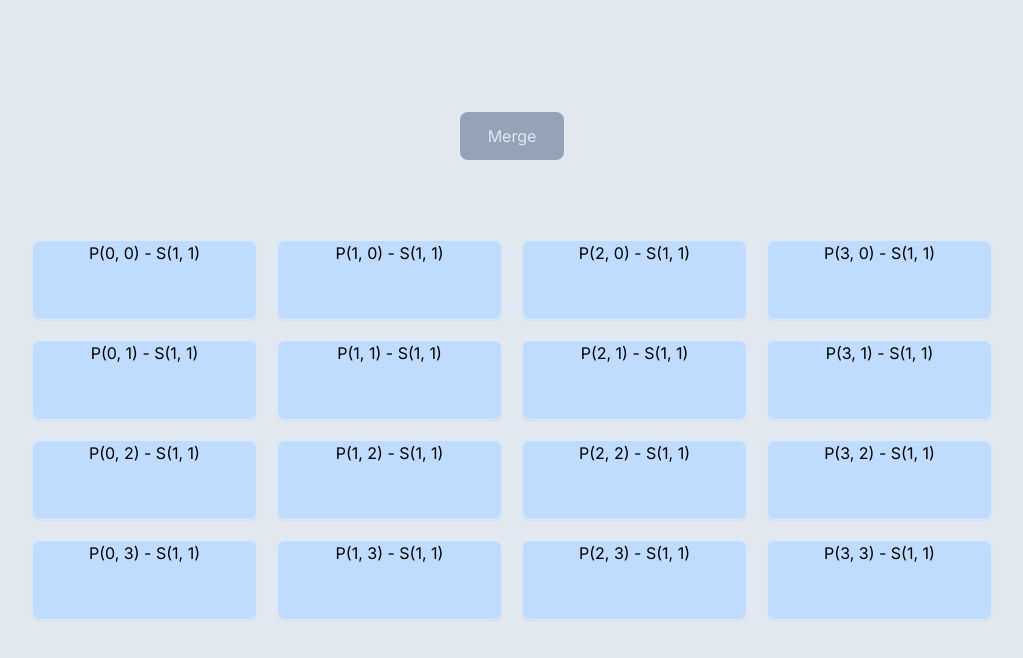
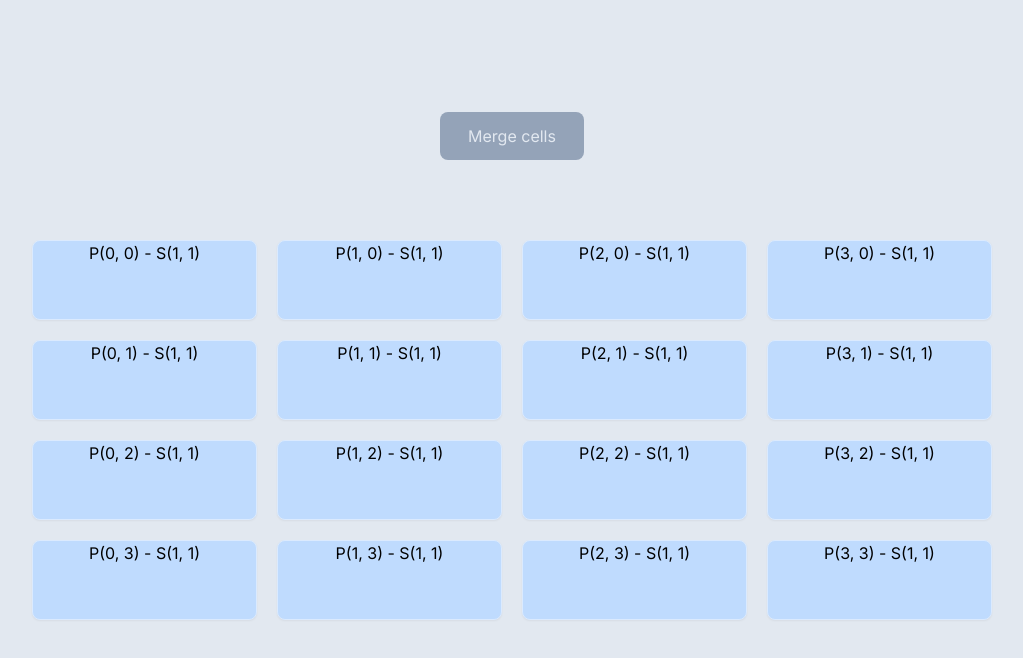
Before and after one commit to jean1591/bento-generator, a Next.js app: page / in a window 1280 px wide. Shown: the top 658 px of the page, without its empty margins (128-1151 px from the left). Built offline with nearby package versions, Linux system fonts and the light colour scheme.

Commit message:
extract to own components

```diff
--- /dev/null
+++ b/src/app/components/bento.tsx
@@ -0,0 +1,133 @@
+import {
+  CellCoordinates,
+  setMergeButtonDisable,
+  setSelectedCellOne,
+  setSelectedCellTwo,
+} from "../lib/store/features/bentoSettings/slice";
+import { useDispatch, useSelector } from "react-redux";
+
+import { RootState } from "../lib/store/store";
+import { classNames } from "@/utils";
+import { useEffect } from "react";
+
+export const Bento = () => {
+  const dispatch = useDispatch();
+  const { bento, selectedCellOne, selectedCellTwo } = useSelector(
+    (state: RootState) => state.bentoSettings
+  );
+
+  const handleCellOnClick = (rowIndex: number, columnIndex: number) => {
+    const isSelectedCellOne = isCellCurrentCell(
+      selectedCellOne,
+      rowIndex,
+      columnIndex
+    );
+    const isSelectedCellTwo = isCellCurrentCell(
+      selectedCellTwo,
+      rowIndex,
+      columnIndex
+    );
+
+    // Cancel selectedCellOne
+    if (selectedCellOne && isSelectedCellOne) {
+      dispatch(setSelectedCellOne(null));
+      return;
+    }
+
+    // Cancel selectedCellTwo
+    if (selectedCellTwo && isSelectedCellTwo) {
+      dispatch(setSelectedCellTwo(null));
+      return;
+    }
+
+    // Select selectedCellOne
+    if (
+      (!selectedCellOne && selectedCellTwo) ||
+      (!selectedCellOne && !selectedCellTwo)
+    ) {
+      dispatch(setSelectedCellOne({ rowIndex, columnIndex }));
+      return;
+    }
+
+    // Select selectedCellTwo
+    if (selectedCellOne) {
+      dispatch(setSelectedCellTwo({ rowIndex, columnIndex }));
+
+      return;
+    }
+  };
+
+  useEffect(() => {
+    if (selectedCellOne && selectedCellTwo) {
+      dispatch(setMergeButtonDisable(false));
+    } else {
+      dispatch(setMergeButtonDisable(true));
+    }
+  }, [selectedCellOne, selectedCellTwo]);
+
+  return (
+    <div className="mt-20 grid grid-cols-4 gap-5">
+      {bento.map((row, rowIndex) =>
+        row.map((size, columnIndex) => {
+          if (size[0] !== 0 && size[1] !== 0) {
+            return (
+              <div
+                key={[rowIndex, columnIndex].toString()}
+                className={classNamesGenerator(
+                  size,
+                  selectedCellOne,
+                  selectedCellTwo,
+                  rowIndex,
+                  columnIndex
+                )}
+                onClick={() => handleCellOnClick(rowIndex, columnIndex)}
+              >
+                <p className="text-center text-black">
+                  {`P(${columnIndex}, ${rowIndex}) - S(${size[0]}, ${size[1]})`}
+                </p>
+              </div>
+            );
+          }
+        })
+      )}
+    </div>
+  );
+};
+
+const classNamesGenerator = (
+  size: number[],
+  cellOne: CellCoordinates | null,
+  cellTwo: CellCoordinates | null,
+  rowIndex: number,
+  columnIndex: number
+) => {
+  return classNames(
+    // size[0] is column span
+    size[0] === 4 ? "col-span-4" : "",
+    size[0] === 3 ? "col-span-3" : "",
+    size[0] === 2 ? "col-span-2" : "",
+    // size[1] is row span
+    size[1] === 4 ? "row-span-4" : "",
+    size[1] === 3 ? "row-span-3" : "",
+    size[1] === 2 ? "row-span-2" : "",
+    isCellCurrentCell(cellOne, rowIndex, columnIndex)
+      ? "border-red-100 bg-red-200 shadow-2xl"
+      : "",
+    isCellCurrentCell(cellTwo, rowIndex, columnIndex)
+      ? "border-green-100 bg-green-200 shadow-2xl"
+      : "",
+    "border min-h-20 transition ease-in-out duration-500 rounded-lg border-blue-100 bg-blue-200 shadow-sm"
+  );
+};
+
+const isCellCurrentCell = (
+  cell: CellCoordinates | null,
+  rowIndex: number,
+  columnIndex: number
+): boolean => {
+  return (
+    cell !== null &&
+    cell.columnIndex === columnIndex &&
+    cell.rowIndex === rowIndex
+  );
+};
--- /dev/null
+++ b/src/app/components/button.tsx
@@ -0,0 +1,24 @@
+import { classNames } from "@/utils";
+
+export const Button = ({
+  label,
+  buttonDisabled,
+  onClick,
+}: {
+  label: string;
+  buttonDisabled: boolean;
+  onClick: () => void;
+}) => {
+  return (
+    <button
+      disabled={buttonDisabled}
+      className={classNames(
+        buttonDisabled ? "bg-slate-400" : "bg-blue-800",
+        "text-center text-slate-200 px-7 py-3 rounded-lg"
+      )}
+      onClick={onClick}
+    >
+      {label}
+    </button>
+  );
+};
--- a/src/app/lib/store/features/bentoSettings/slice.ts
+++ b/src/app/lib/store/features/bentoSettings/slice.ts
@@ -4,18 +4,20 @@ import type { PayloadAction } from "@reduxjs/toolkit";
 import { createSlice } from "@reduxjs/toolkit";
 
 export interface CellCoordinates {
+  columnIndex: number;
   rowIndex: number;
-  columnIndex: number;
 }
 
 export interface BentoSettingsState {
   bento: Bento;
+  mergeButtonDisable: boolean;
   selectedCellOne: CellCoordinates | null;
   selectedCellTwo: CellCoordinates | null;
 }
 
 const initialState: BentoSettingsState = {
   bento: generateEmptyBento(4, 4),
+  mergeButtonDisable: true,
   selectedCellOne: null,
   selectedCellTwo: null,
 };
@@ -27,16 +29,29 @@ export const bentoSettingsSlice = createSlice({
     setBento: (state, action: PayloadAction<Bento>) => {
       state.bento = action.payload;
     },
-    setSelectedCellOne: (state, action: PayloadAction<CellCoordinates>) => {
+    setMergeButtonDisable: (state, action: PayloadAction<boolean>) => {
+      state.mergeButtonDisable = action.payload;
+    },
+    setSelectedCellOne: (
+      state,
+      action: PayloadAction<CellCoordinates | null>
+    ) => {
       state.selectedCellOne = action.payload;
     },
-    setSelectedCellTwo: (state, action: PayloadAction<CellCoordinates>) => {
+    setSelectedCellTwo: (
+      state,
+      action: PayloadAction<CellCoordinates | null>
+    ) => {
       state.selectedCellTwo = action.payload;
     },
   },
 });
 
-export const { setBento, setSelectedCellOne, setSelectedCellTwo } =
-  bentoSettingsSlice.actions;
+export const {
+  setBento,
+  setMergeButtonDisable,
+  setSelectedCellOne,
+  setSelectedCellTwo,
+} = bentoSettingsSlice.actions;
 
 export default bentoSettingsSlice.reducer;
--- a/src/app/page.tsx
+++ b/src/app/page.tsx
@@ -1,13 +1,15 @@
 "use client";
 
-import { Bento, classNames } from "@/utils";
 import {
   CellCoordinates,
   setBento,
+  setSelectedCellOne,
+  setSelectedCellTwo,
 } from "./lib/store/features/bentoSettings/slice";
 import { useDispatch, useSelector } from "react-redux";
-import { useEffect, useState } from "react";
 
+import { Bento } from "./components/bento";
+import { Button } from "./components/button";
 import { RootState } from "./lib/store/store";
 import { cloneDeep } from "lodash";
 
@@ -15,61 +17,27 @@ import { cloneDeep } from "lodash";
 
 export default function Home() {
   const dispatch = useDispatch();
-  const bento = useSelector((state: RootState) => state.bentoSettings.bento);
-
-  const [cellOne, setCellOne] = useState<CellCoordinates | null>(null);
-  const [cellTwo, setCellTwo] = useState<CellCoordinates | null>(null);
-  const [buttonDisabled, setButtonDisabled] = useState<boolean>(true);
-
-  useEffect(() => {
-    if (cellOne && cellTwo) {
-      setButtonDisabled(false);
-    } else {
-      setButtonDisabled(true);
-    }
-  }, [cellOne, cellTwo]);
-
-  const handleCellOnClick = (rowIndex: number, columnIndex: number) => {
-    const isSelectedCellOne = isCellCurrentCell(cellOne, rowIndex, columnIndex);
-    const isSelectedCellTwo = isCellCurrentCell(cellTwo, rowIndex, columnIndex);
-
-    // Cancel selectedCellOne
-    if (cellOne && isSelectedCellOne) {
-      setCellOne(null);
-      return;
-    }
-
-    // Cancel selectedCellTwo
-    if (cellTwo && isSelectedCellTwo) {
-      setCellTwo(null);
-      return;
-    }
-
-    // Select selectedCellOne
-    if ((!cellOne && cellTwo) || (!cellOne && !cellTwo)) {
-      setCellOne({ rowIndex, columnIndex });
-      return;
-    }
-
-    // Select selectedCellTwo
-    if (cellOne) {
-      setCellTwo({ rowIndex, columnIndex });
-      return;
-    }
-  };
+  const { bento, mergeButtonDisable, selectedCellOne, selectedCellTwo } =
+    useSelector((state: RootState) => state.bentoSettings);
 
   const handleMerge = () => {
-    if (!cellOne || !cellTwo) {
+    if (!selectedCellOne || !selectedCellTwo) {
       return;
     }
 
     const cellToUpdate: CellCoordinates = {
-      rowIndex: Math.min(cellOne?.rowIndex, cellTwo?.rowIndex),
-      columnIndex: Math.min(cellOne?.columnIndex, cellTwo?.columnIndex),
+      rowIndex: Math.min(selectedCellOne?.rowIndex, selectedCellTwo?.rowIndex),
+      columnIndex: Math.min(
+        selectedCellOne?.columnIndex,
+        selectedCellTwo?.columnIndex
+      ),
     };
     const cellToHide: CellCoordinates = {
-      rowIndex: Math.max(cellOne?.rowIndex, cellTwo?.rowIndex),
-      columnIndex: Math.max(cellOne?.columnIndex, cellTwo?.columnIndex),
+      rowIndex: Math.max(selectedCellOne?.rowIndex, selectedCellTwo?.rowIndex),
+      columnIndex: Math.max(
+        selectedCellOne?.columnIndex,
+        selectedCellTwo?.columnIndex
+      ),
     };
 
     const updatedBento = cloneDeep(bento);
@@ -97,11 +65,10 @@ export default function Home() {
       updatedWidth,
     ];
 
-    console.log("🚀 ~ updatedBento:", updatedBento);
     dispatch(setBento(updatedBento));
 
-    setCellOne(null);
-    setCellTwo(null);
+    dispatch(setSelectedCellOne(null));
+    dispatch(setSelectedCellTwo(null));
 
     return;
   };
@@ -109,81 +76,14 @@ export default function Home() {
   return (
     <div className="mt-20">
       <div className="flex items-center justify-center">
-        <button
-          disabled={buttonDisabled}
-          className={classNames(
-            buttonDisabled ? "bg-slate-400" : "bg-blue-800",
-            "text-center text-slate-200 px-7 py-3 rounded-lg"
-          )}
+        <Button
+          label="Merge cells"
+          buttonDisabled={mergeButtonDisable}
           onClick={handleMerge}
-        >
-          Merge
-        </button>
+        />
       </div>
 
-      <div className="mt-20 grid grid-cols-4 gap-5">
-        {bento.map((row, rowIndex) =>
-          row.map((size, columnIndex) => {
-            if (size[0] !== 0 && size[1] !== 0) {
-              return (
-                <div
-                  key={[rowIndex, columnIndex].toString()}
-                  className={classNamesGenerator(
-                    size,
-                    cellOne,
-                    cellTwo,
-                    rowIndex,
-                    columnIndex
-                  )}
-                  onClick={() => handleCellOnClick(rowIndex, columnIndex)}
-                >
-                  <p className="text-center text-black">
-                    {`P(${columnIndex}, ${rowIndex}) - S(${size[0]}, ${size[1]})`}
-                  </p>
-                </div>
-              );
-            }
-          })
-        )}
-      </div>
+      <Bento />
     </div>
   );
 }
-
-const isCellCurrentCell = (
-  cell: CellCoordinates | null,
-  rowIndex: number,
-  columnIndex: number
-): boolean => {
-  return (
-    cell !== null &&
-    cell.columnIndex === columnIndex &&
-    cell.rowIndex === rowIndex
-  );
-};
-
-const classNamesGenerator = (
-  size: number[],
-  cellOne: CellCoordinates | null,
-  cellTwo: CellCoordinates | null,
-  rowIndex: number,
-  columnIndex: number
-) => {
-  return classNames(
-    // size[0] is column span
-    size[0] === 4 ? "col-span-4" : "",
-    size[0] === 3 ? "col-span-3" : "",
-    size[0] === 2 ? "col-span-2" : "",
-    // size[1] is row span
-    size[1] === 4 ? "row-span-4" : "",
-    size[1] === 3 ? "row-span-3" : "",
-    size[1] === 2 ? "row-span-2" : "",
-    isCellCurrentCell(cellOne, rowIndex, columnIndex)
-      ? "border-red-100 bg-red-200 shadow-2xl"
-      : "",
-    isCellCurrentCell(cellTwo, rowIndex, columnIndex)
-      ? "border-green-100 bg-green-200 shadow-2xl"
-      : "",
-    "border min-h-20 transition ease-in-out duration-500 rounded-lg border-blue-100 bg-blue-200 shadow-sm"
-  );
-};
```
